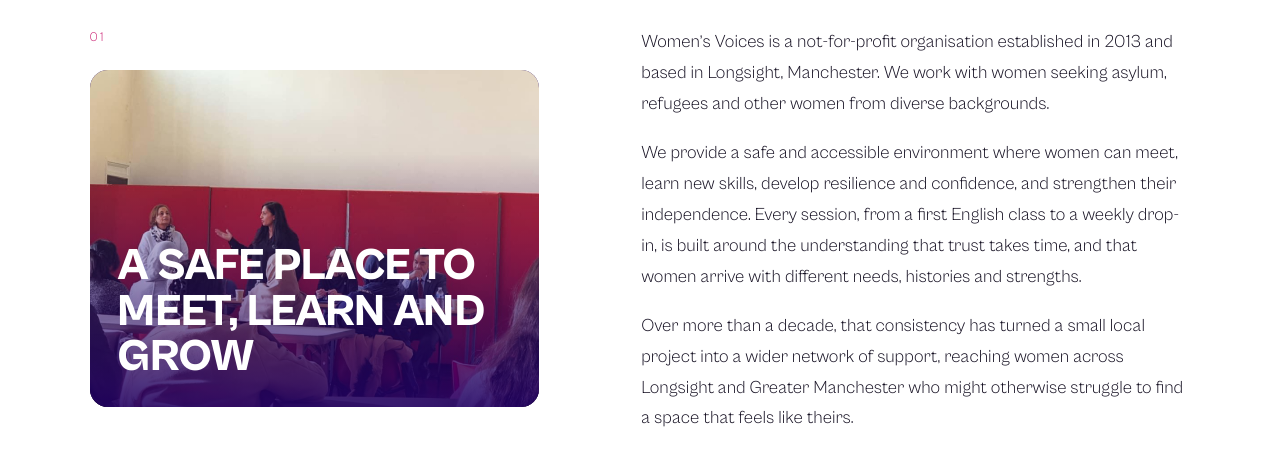
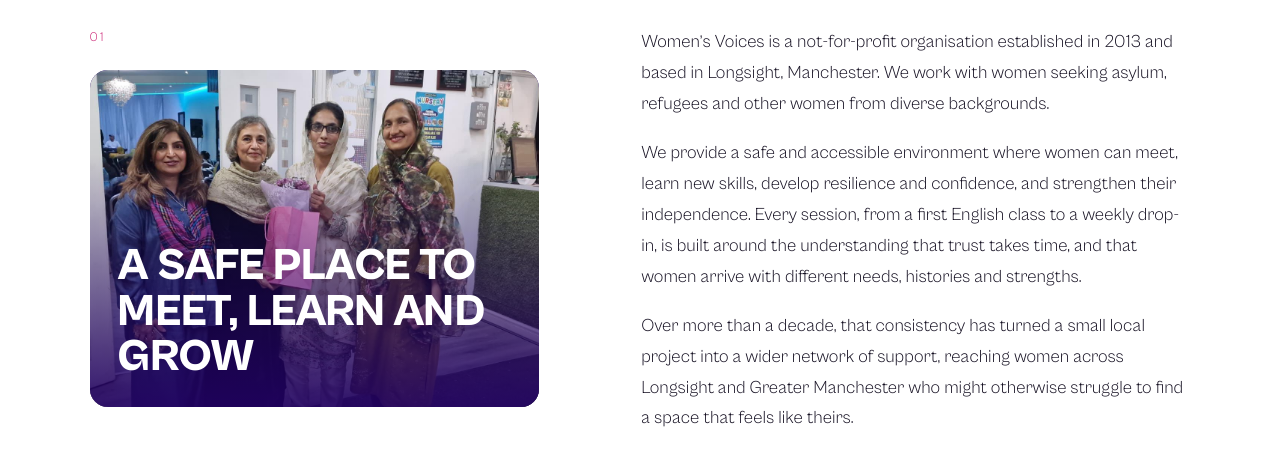
Before and after one commit to ahmedFayyazG/womenvoices4, a Next.js app: page /about in a window 1280 px wide. Shown: the part 437-894 px from the top of the page. Built offline with nearby package versions, Linux system fonts and the light colour scheme; no server answers.

Commit message:
Use underhero picture in Who We Are section
Co-Authored-By: Claude Sonnet 5.5 <noreply@anthropic.com>
Claude-Session: https://claude.ai/code/session_012xqt9U3DCs3yBWkbs8chLT

```diff
--- a/src/app/about/page.tsx
+++ b/src/app/about/page.tsx
@@ -10,7 +10,7 @@ const principles=["Women’s empowerment","Community voice","Equality and inclus
 const StoryImage=({src,alt}:{src:string;alt:string})=><figure className="story-image inner-story-image"><div><Image src={src} alt={alt} fill sizes="(max-width:900px) 100vw, 50vw"/></div></figure>;
 
 export default function AboutPage(){return <PageShell title="WHO WE ARE" intro="A women-led organisation creating opportunities for connection, confidence, learning and collective action in Longsight and across Greater Manchester.">
-<section id="who-we-are" className="content-section split-content"><div><span className="content-number">01</span><figure className="split-photo"><Image src={activityPhotos[0]} alt="Women taking part in a Women’s Voices community activity" fill sizes="(max-width:900px) 100vw, 45vw"/><figcaption><h2>A SAFE PLACE TO MEET, LEARN AND GROW</h2></figcaption></figure></div><div className="prose"><p>Women’s Voices is a not-for-profit organisation established in 2013 and based in Longsight, Manchester. We work with women seeking asylum, refugees and other women from diverse backgrounds.</p><p>We provide a safe and accessible environment where women can meet, learn new skills, develop resilience and confidence, and strengthen their independence. Every session, from a first English class to a weekly drop-in, is built around the understanding that trust takes time, and that women arrive with different needs, histories and strengths.</p><p>Over more than a decade, that consistency has turned a small local project into a wider network of support, reaching women across Longsight and Greater Manchester who might otherwise struggle to find a space that feels like theirs.</p></div></section>
+<section id="who-we-are" className="content-section split-content"><div><span className="content-number">01</span><figure className="split-photo"><Image src="/underhero.jpeg" alt="Women taking part in a Women’s Voices community activity" fill sizes="(max-width:900px) 100vw, 45vw"/><figcaption><h2>A SAFE PLACE TO MEET, LEARN AND GROW</h2></figcaption></figure></div><div className="prose"><p>Women’s Voices is a not-for-profit organisation established in 2013 and based in Longsight, Manchester. We work with women seeking asylum, refugees and other women from diverse backgrounds.</p><p>We provide a safe and accessible environment where women can meet, learn new skills, develop resilience and confidence, and strengthen their independence. Every session, from a first English class to a weekly drop-in, is built around the understanding that trust takes time, and that women arrive with different needs, histories and strengths.</p><p>Over more than a decade, that consistency has turned a small local project into a wider network of support, reaching women across Longsight and Greater Manchester who might otherwise struggle to find a space that feels like theirs.</p></div></section>
 <section id="aims-and-vision" className="content-section content-tint split-content"><div><span className="content-number">02</span><figure className="split-photo"><Image src={activityPhotos[1]} alt="Women meeting together at a Women’s Voices session" fill sizes="(max-width:900px) 100vw, 45vw"/><figcaption><h2>OUR AIMS AND VISION</h2></figcaption></figure></div><div className="prose"><p>Our aim is to challenge the barriers that prevent Black and minoritised women, refugee women and women seeking asylum from reaching their full potential.</p><p>We strengthen women’s voice and influence so they can become ambassadors for other women and help create empowerment, equality and inclusion in their communities and wider society.</p><p>That vision is shaped directly by the women who use our services. Community research, informal feedback and honest conversation guide what we prioritise each year, so our work responds to real, lived need rather than assumptions made on women’s behalf.</p></div></section>
 <section id="guiding-principles" className="content-section"><span className="content-number">03</span><h2>WHAT GUIDES US</h2><div className="principles-grid">{principles.map((principle,index)=><div key={principle}><span>{String(index+1).padStart(2,"0")}</span><h3>{principle}</h3></div>)}</div></section>
 <StoryImage src={activityPhotos[2]} alt="A Women’s Voices community gathering"/>
```
